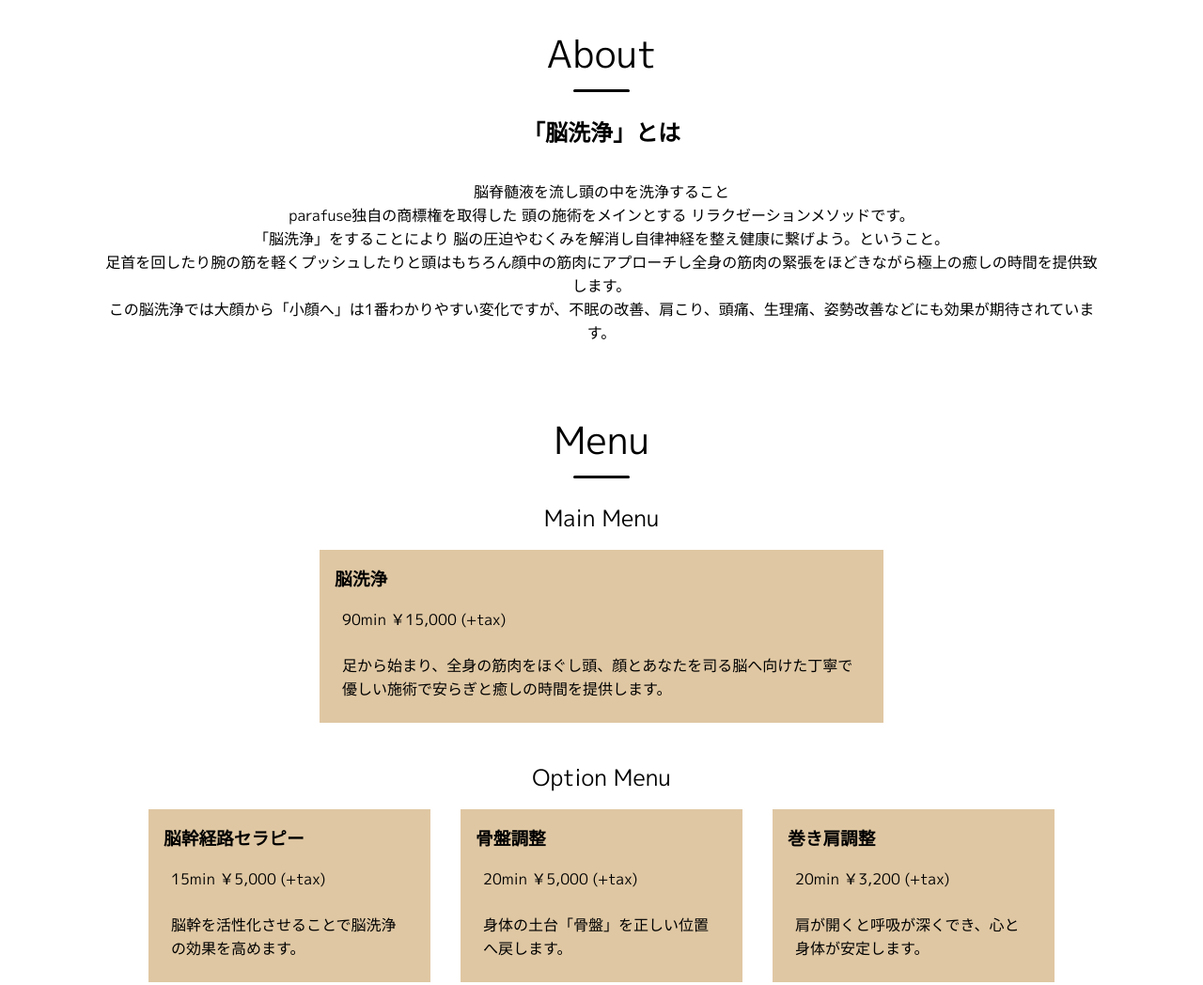
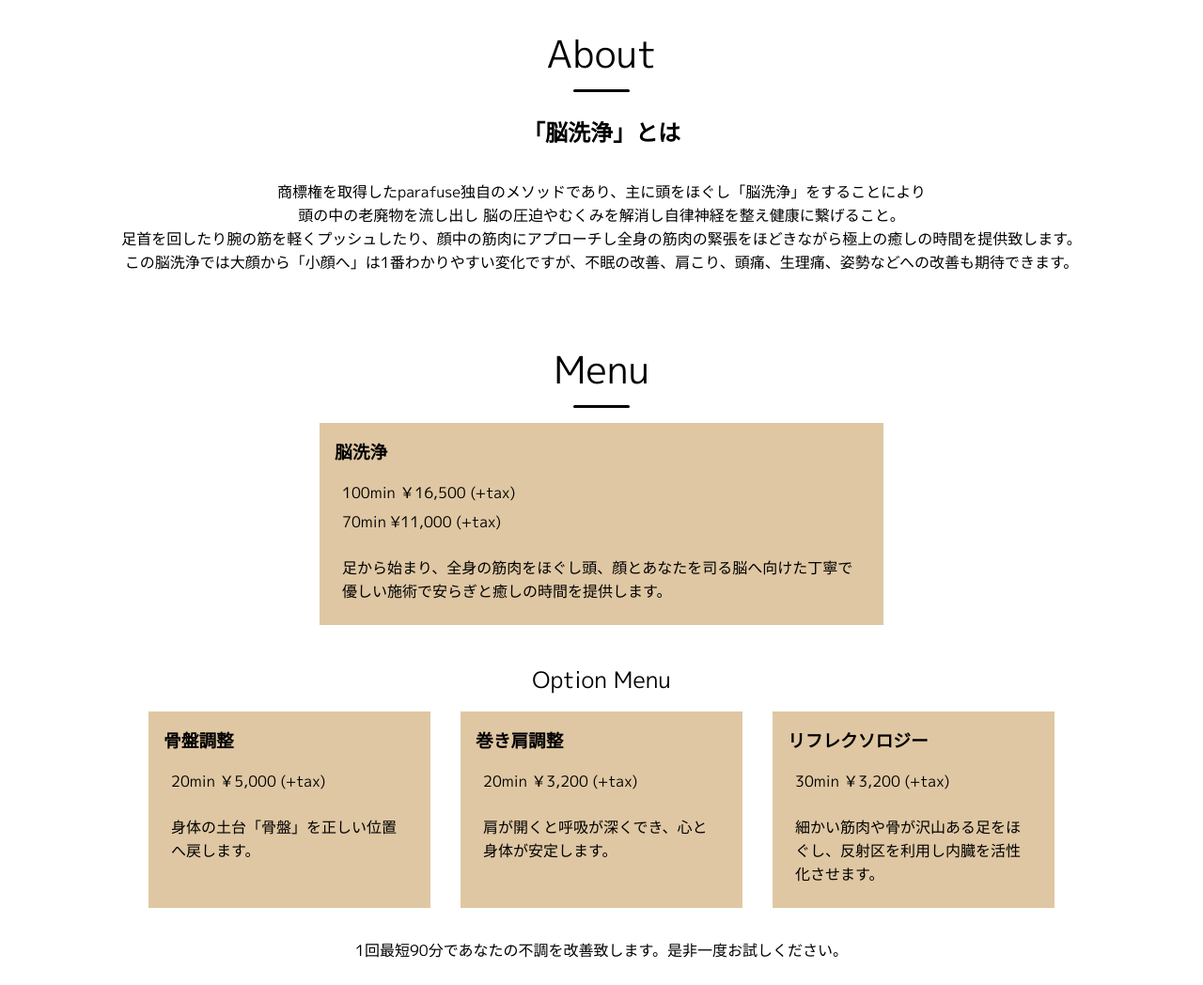
Before and after one commit to YuriShido/c.plus, a website: page index.html in a window 1280 px wide. Shown: the part 829-1877 px from the top of the page at 94% size. Drawn offline with nearby package versions, Linux system fonts and the light colour scheme.

Commit message:
change menu

```diff
--- a/index.html
+++ b/index.html
@@ -62,19 +62,15 @@
       <h1 class="title">About</h1>
       <h2>「脳洗浄」とは</h2>
       <div class="detail">
-      <p>脳脊髄液を流し頭の中を洗浄すること
-        <br>
-        parafuse独自の商標権を取得した
-        頭の施術をメインとする
-        リラクゼーションメソッドです。
-        <br>
-        「脳洗浄」をすることにより
-         脳の圧迫やむくみを解消し自律神経を整え健康に繋げよう。ということ。
-        <br>
-        足首を回したり腕の筋を軽くプッシュしたりと頭はもちろん顔中の筋肉にアプローチし全身の筋肉の緊張をほどきながら極上の癒しの時間を提供致します。
-        <br>
-        この脳洗浄では大顔から「小顔へ」は1番わかりやすい変化ですが、不眠の改善、肩こり、頭痛、生理痛、姿勢改善などにも効果が期待されています。
-       </p>
+        <p>商標権を取得したparafuse独自のメソッドであり、主に頭をほぐし「脳洗浄」をすることにより
+          <br>
+          頭の中の老廃物を流し出し
+          脳の圧迫やむくみを解消し自律神経を整え健康に繋げること。
+          <br>
+          足首を回したり腕の筋を軽くプッシュしたり、顔中の筋肉にアプローチし全身の筋肉の緊張をほどきながら極上の癒しの時間を提供致します。
+          <br>
+          この脳洗浄では大顔から「小顔へ」は1番わかりやすい変化ですが、不眠の改善、肩こり、頭痛、生理痛、姿勢などへの改善も期待できます。
+         </p>
       </div>
     </div>
   </section>
@@ -82,21 +78,21 @@
   <section id="Menu">
     <div>
       <h1 class="title">Menu</h1>
-      <h2>Main Menu</h2>
       <div class="menu-wrapper">
         <div class="menu-card">
           <h3>脳洗浄</h3>
-          <p>90min ￥15,000 (+tax)</p>
+          <p>100min ￥16,500 (+tax)</p>
+          <p id="price">70min ¥11,000 (+tax)</p>
           <p>足から始まり、全身の筋肉をほぐし頭、顔とあなたを司る脳へ向けた丁寧で優しい施術で安らぎと癒しの時間を提供します。</p>
         </div>
       </div>
       <h2>Option Menu</h2>
       <div class="menu-wrapper option-menu">
-        <div class=" option-card">
+        <!-- <div class=" option-card">
           <h3>脳幹経路セラピー</h3>
           <p>15min ￥5,000 (+tax)</p>
           <p>脳幹を活性化させることで脳洗浄の効果を高めます。</p>
-        </div>
+        </div> -->
         <div class="option-card">
           <h3>骨盤調整</h3>
           <p>20min ￥5,000 (+tax)</p>
--- a/style.css
+++ b/style.css
@@ -204,6 +204,10 @@ header {
 #Menu p {
   padding: 0.5rem; }
 
+#Menu #price {
+    padding: 0 0 0.5rem 0.5rem;
+}
+
 #Menu .btn-div {
   text-align: center;
   margin-top: 0.5rem; }
```
